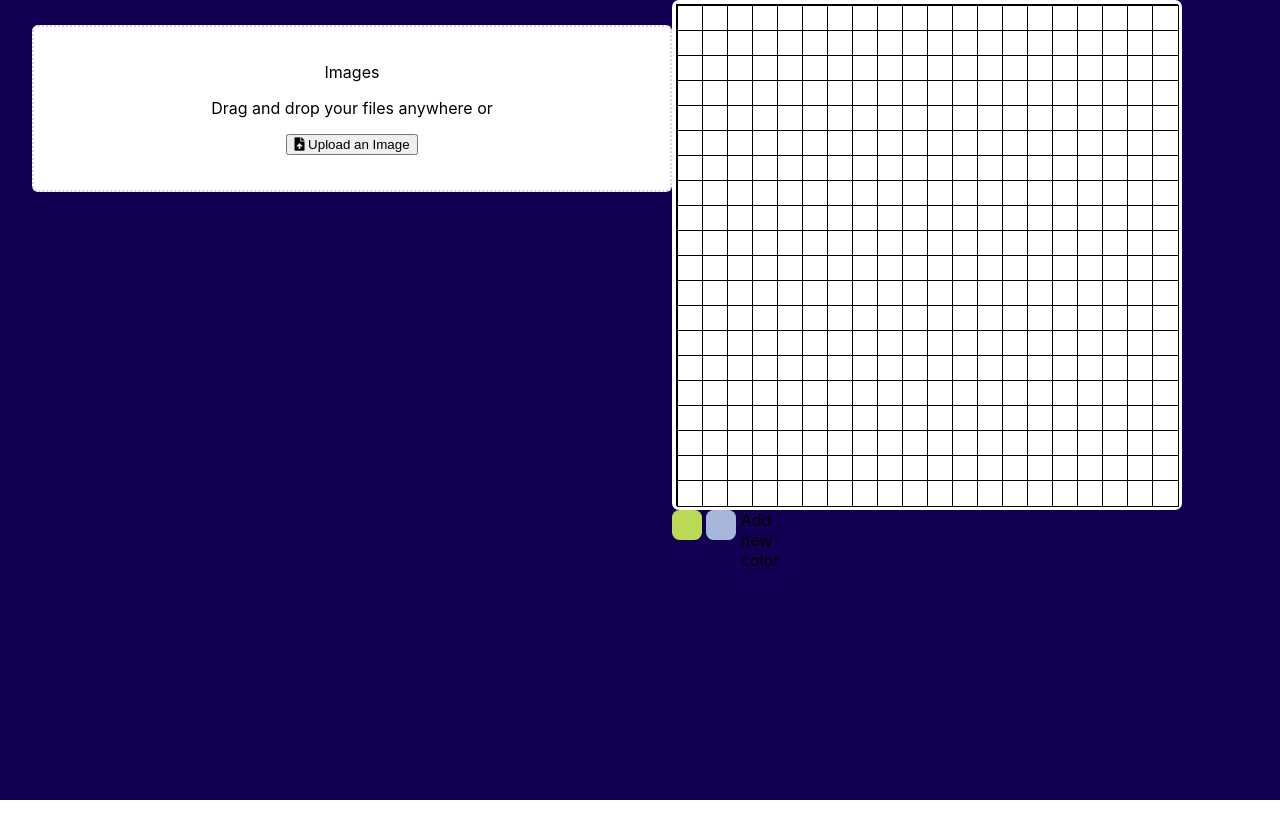
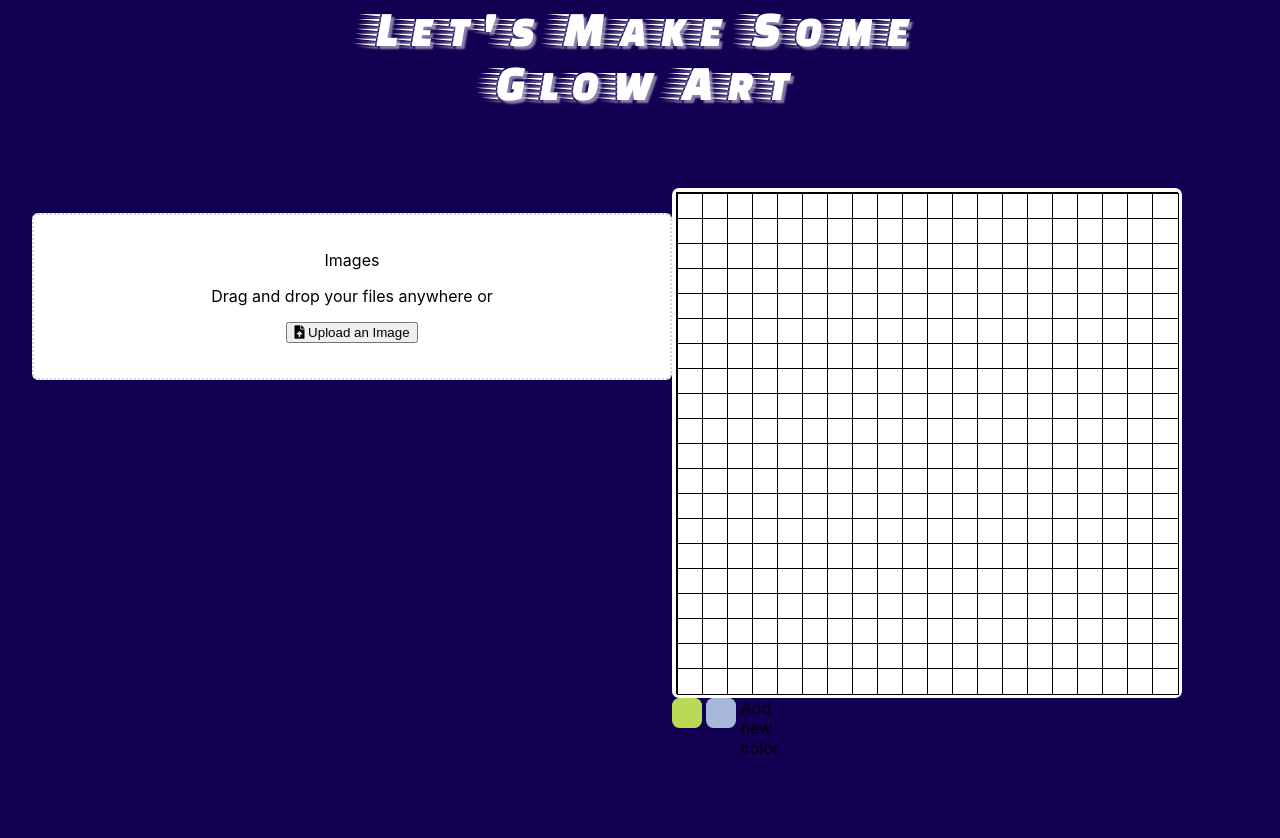
Before and after one commit to Revlisc/pixelart, a React (Create React App) app: page / in a window 1280 px wide. Shown: the top 838 px of the page. Before the commit the page ends 800 px from the top, so only its background shows below. Built offline with nearby package versions, Linux system fonts and the light colour scheme.

Commit message:
added title to panel

```diff
--- a/public/index.html
+++ b/public/index.html
@@ -13,6 +13,9 @@
       name="description"
       content="Web site created using create-react-app"
     />
+    <link rel="preconnect" href="https://fonts.googleapis.com">
+    <link rel="preconnect" href="https://fonts.gstatic.com" crossorigin>
+    <link href="https://fonts.googleapis.com/css2?family=Faster+One&family=Open+Sans&display=swap" rel="stylesheet">
     <link rel="apple-touch-icon" href="%PUBLIC_URL%/logo192.png" />
     <!--
       manifest.json provides metadata used when your web app is installed on a
--- a/src/Components/FilePicker/FilePicker.css
+++ b/src/Components/FilePicker/FilePicker.css
@@ -13,7 +13,7 @@
 .fileInput {
     font-size: 18px;
     display: block;
-    width: 100%;
+    width: 80%;
     border: none;
     text-transform: none;
     position: absolute;
@@ -30,7 +30,7 @@
 
 .templateImage {
     width: auto;
-    height: 500px;
+    height: 300px;
     object-fit: cover;
     overflow: hidden;
 }
--- a/src/Components/Panel/Panel.css
+++ b/src/Components/Panel/Panel.css
@@ -4,6 +4,7 @@
   height: 100vh;
   padding: 0 2rem;
   display: flex;
+  padding-top: 5rem;
 }
 
 .left {
@@ -12,3 +13,20 @@
 
 .right {
 }
+
+.dashTitle {
+
+  font-family: Faster One;
+  font-style: normal;
+  font-weight: normal;
+  font-size: 51px;
+  line-height: 54px;
+  text-align: center;
+  letter-spacing: 0.07em;
+  background-color: #120052;
+  color: #FFFFFF;
+  border: none;
+  margin-top: 0;
+  margin-bottom: 0;
+  text-shadow: 3px 3px 2px rgba(255, 255, 255, 0.5);
+}
--- a/src/Components/Panel/Panel.js
+++ b/src/Components/Panel/Panel.js
@@ -14,7 +14,11 @@ const Panel = () => {
         e.preventDefault()
     }
     return (
+        <>
+            <h1 className='dashTitle'>Let's Make Some</h1>
+            <h1 className='dashTitle'>Glow Art</h1>
             <div className='container'>
+
                 <div className='left'>
                     <form onSubmit={handleSubmit}>
                         <FilePicker accept='.jpg,.png,.jpeg' label='Images' updateFilesCb={updateUploadedFiles} />
@@ -25,7 +29,7 @@ const Panel = () => {
 
                 </div>
             </div>
-
+        </>
     )
 }
 
```
Lines whose indentation alone changed are shown as unchanged.
